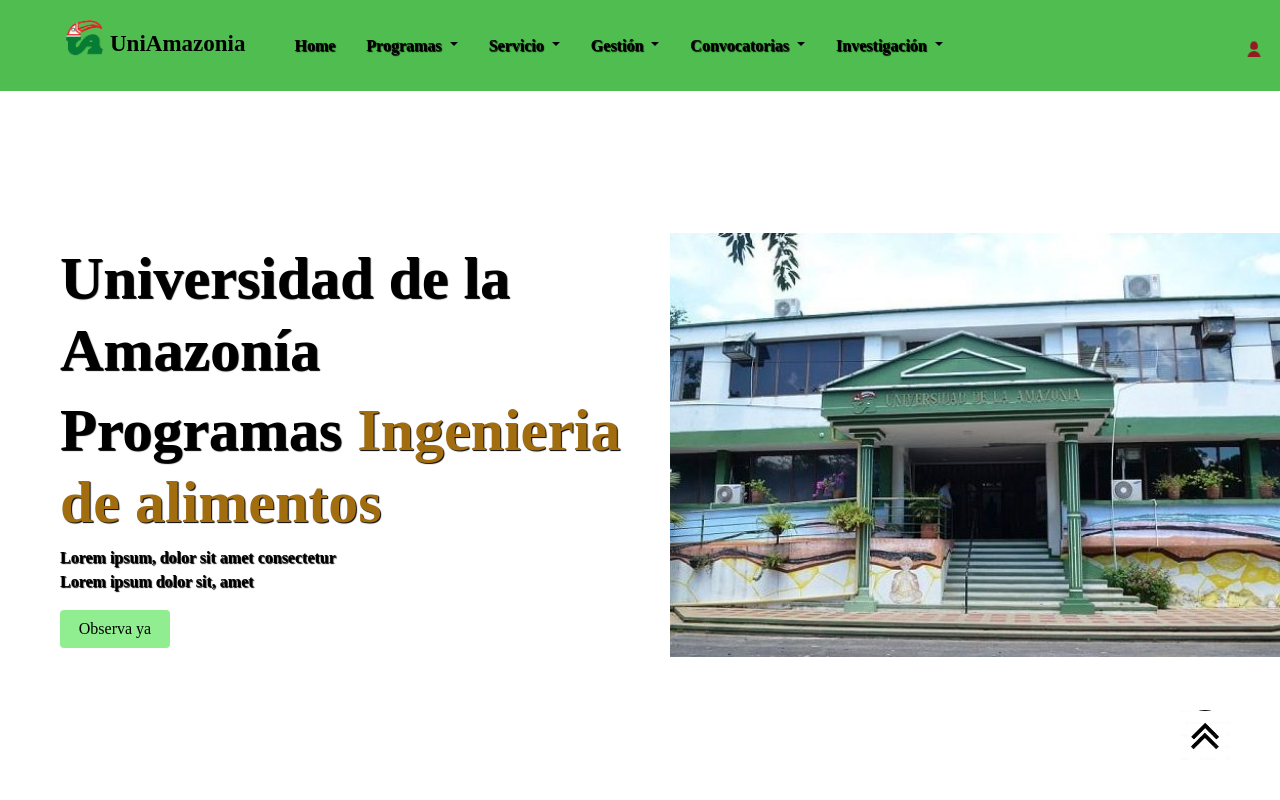
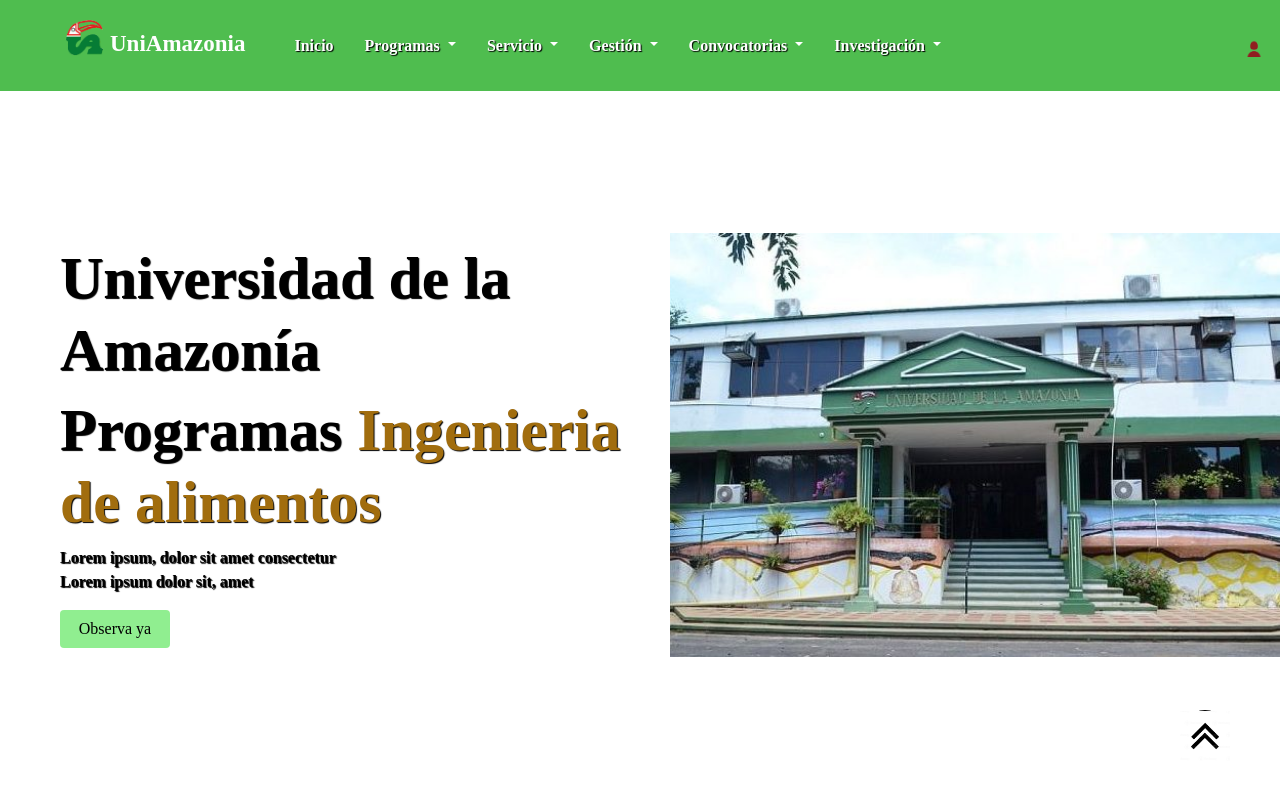
Before and after one commit to fer97839/Primera_Entrega, a plain HTML site: page Entrega1/index.html in a window 1280 px wide. Shown: the top 800 px of the page. Drawn offline with nearby package versions, Linux system fonts and the light colour scheme; a web font is replaced by a local one.

Commit message:
finalFinal

```diff
--- a/Entrega1/CSS/style.css
+++ b/Entrega1/CSS/style.css
@@ -18,7 +18,7 @@
 
 #logo{
     font-size: 23px;
-    color: black;
+    color: white;
 }
 
 #logo img{
@@ -30,7 +30,7 @@
 }
 
 .nav-link{
-    color: black;
+    color: white;
     font-weight: bold;
     text-shadow: 1px 1px 1px black;
     margin-left: 15px;
--- a/Entrega1/index.html
+++ b/Entrega1/index.html
@@ -38,7 +38,7 @@
             <div class="collapse navbar-collapse" id="collapsibleNavbar">
               <ul class="navbar-nav">
                 <li class="nav-item">
-                  <a class="nav-link" href="#">Home</a>
+                  <a class="nav-link" href="#">Inicio</a>
                 </li>
                 <!-- dropdown -->
                  <li class="nav-item dropdown">
```
Also changed, not shown: 1 other file.
